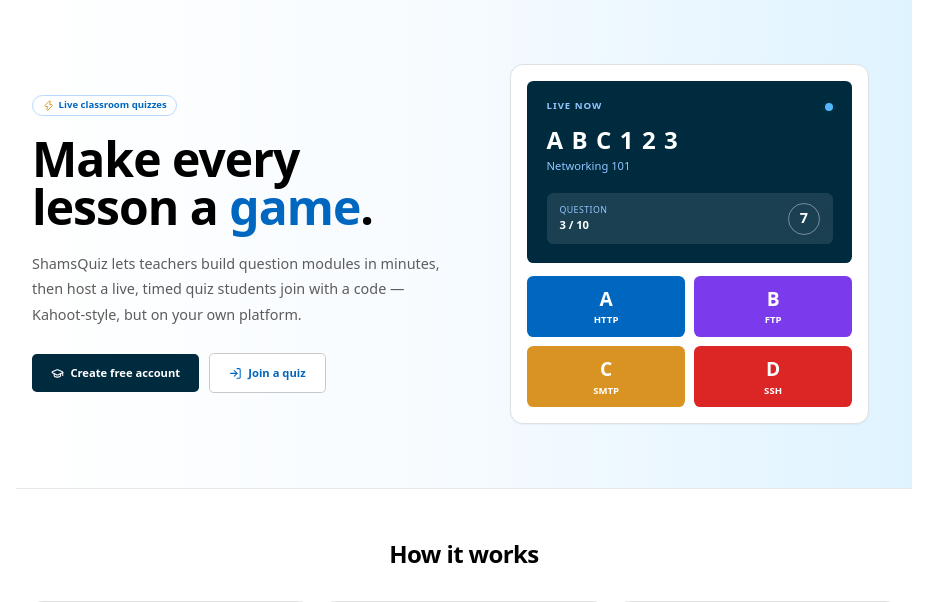
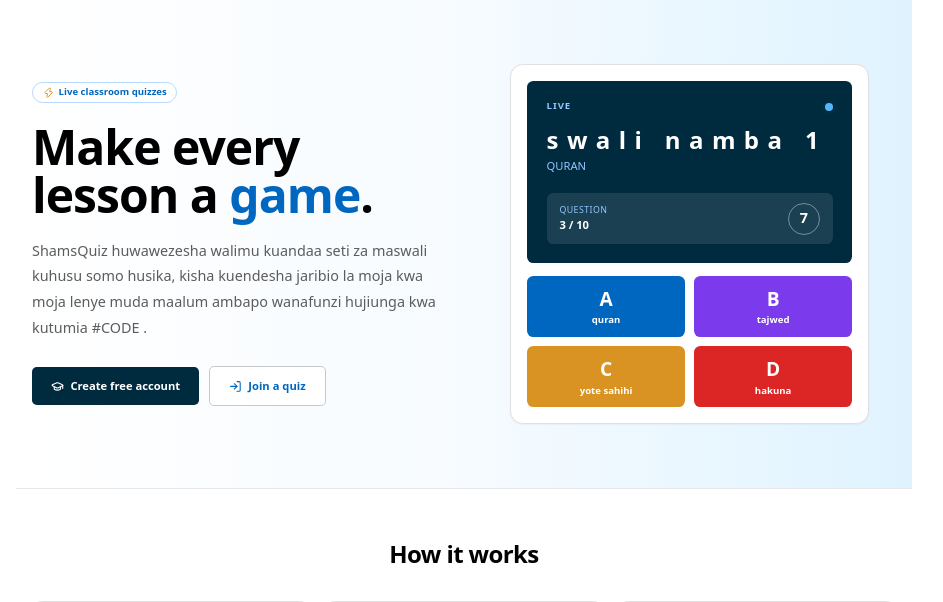
Before and after one commit to TheGhostSecurity/shamsQuiz, a Django app: page / in a window 1280 px wide. Shown: the part 81-683 px from the top of the page, without its empty margins (176-1119 px from the left). Run offline with Django 5.2, Linux system fonts and the light colour scheme; some libraries are stand-ins or nearby versions.

Commit message:
22sept26

```diff
--- a/templates/quiz/home.html
+++ b/templates/quiz/home.html
@@ -38,8 +38,7 @@
                 <span class="text-[#0067c0]">game</span>.
             </h1>
             <p class="mt-6 max-w-lg text-lg leading-8 text-[#5c5c5c]">
-                ShamsQuiz lets teachers build question modules in minutes, then host a live,
-                timed quiz students join with a code — Kahoot-style, but on your own platform.
+                ShamsQuiz huwawezesha walimu kuandaa seti za maswali kuhusu somo husika, kisha kuendesha jaribio la moja kwa moja lenye muda maalum ambapo wanafunzi hujiunga kwa kutumia #CODE .
             </p>
             <div class="mt-8 flex flex-wrap items-center gap-3">
                 {% if user.is_authenticated %}
@@ -64,14 +63,14 @@
             <div class="w-full max-w-md rounded-2xl border border-[#e0e0e0] bg-white p-5 shadow-sm">
                 <div class="rounded-lg bg-[#002b3f] p-6 text-white">
                     <div class="flex items-center justify-between">
-                        <p class="text-xs font-semibold uppercase tracking-widest text-[#93c5fd]">Live now</p>
+                        <p class="text-xs font-semibold uppercase tracking-widest text-[#93c5fd]">Live</p>
                         <span class="relative flex h-2.5 w-2.5">
                             <span class="absolute inline-flex h-full w-full animate-ping rounded-full bg-[#37a5ff] opacity-75"></span>
                             <span class="relative inline-flex h-2.5 w-2.5 rounded-full bg-[#54b6ff]"></span>
                         </span>
                     </div>
-                    <p class="mt-4 text-3xl font-black tracking-[0.35em]">ABC123</p>
-                    <p class="mt-1 text-sm font-medium text-[#93c5fd]">Networking 101</p>
+                    <p class="mt-4 text-3xl font-black tracking-[0.35em]">swali namba 1</p>
+                    <p class="mt-1 text-sm font-medium text-[#93c5fd]">QURAN</p>
                     <div class="mt-6 flex items-center justify-between rounded-lg bg-white/10 px-4 py-3 backdrop-blur">
                         <div>
                             <p class="text-[11px] uppercase tracking-wider text-[#93c5fd]">Question</p>
@@ -81,10 +80,10 @@
                     </div>
                 </div>
                 <div class="mt-4 grid grid-cols-2 gap-3">
-                    <div class="rounded-lg bg-[#0067c0] p-3 text-center text-white"><span class="text-2xl font-black">A</span><p class="mt-1 text-xs font-semibold">HTTP</p></div>
-                    <div class="rounded-lg bg-[#7c3aed] p-3 text-center text-white"><span class="text-2xl font-black">B</span><p class="mt-1 text-xs font-semibold">FTP</p></div>
-                    <div class="rounded-lg bg-[#d99322] p-3 text-center text-white"><span class="text-2xl font-black">C</span><p class="mt-1 text-xs font-semibold">SMTP</p></div>
-                    <div class="rounded-lg bg-[#dc2626] p-3 text-center text-white"><span class="text-2xl font-black">D</span><p class="mt-1 text-xs font-semibold">SSH</p></div>
+                    <div class="rounded-lg bg-[#0067c0] p-3 text-center text-white"><span class="text-2xl font-black">A</span><p class="mt-1 text-xs font-semibold">quran</p></div>
+                    <div class="rounded-lg bg-[#7c3aed] p-3 text-center text-white"><span class="text-2xl font-black">B</span><p class="mt-1 text-xs font-semibold">tajwed</p></div>
+                    <div class="rounded-lg bg-[#d99322] p-3 text-center text-white"><span class="text-2xl font-black">C</span><p class="mt-1 text-xs font-semibold">yote sahihi</p></div>
+                    <div class="rounded-lg bg-[#dc2626] p-3 text-center text-white"><span class="text-2xl font-black">D</span><p class="mt-1 text-xs font-semibold">hakuna</p></div>
                 </div>
             </div>
         </div>
```
